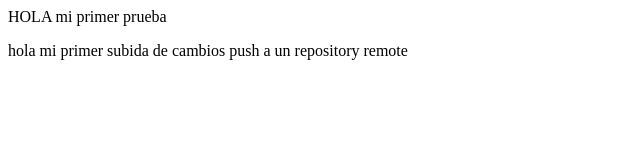
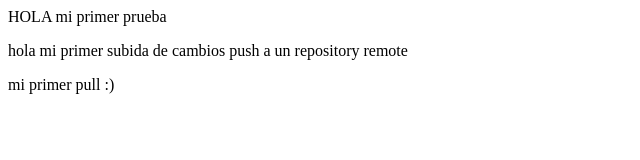
Before and after one commit to erickisrael146/newrepository, a plain HTML site: page index.html in a window 1280 px wide. Shown: the whole page, without its empty margins (0-640 px from the left). Drawn offline with Linux system fonts and the light colour scheme.

Commit message:
Update index.html

```diff
--- a/index.html
+++ b/index.html
@@ -2,5 +2,6 @@
   <body>
     <p> HOLA mi primer prueba </p>
     <p> hola mi primer subida de cambios push a un repository remote </p>
+    <p> mi primer pull :) </p>
   </body>
 </html>
```
